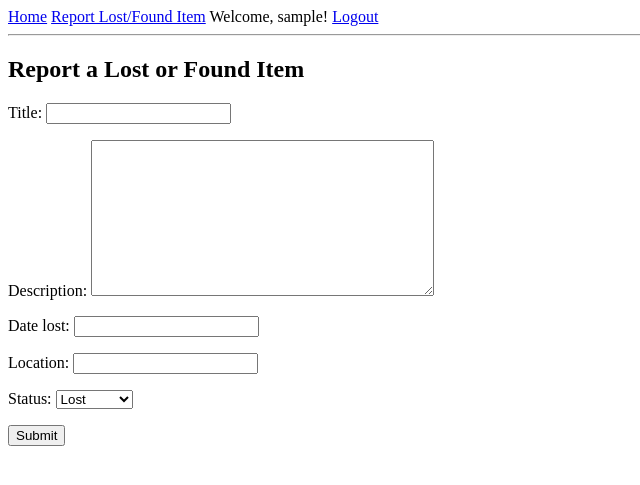
After one commit to msiao123/LostAndFoundSystem, a Django app: page /items/report/ in a window 1280 px wide. The commit adds this page. Shown: the top 485 px of the page, without its empty margins (0-640 px from the left). Run offline with Django 5.2, Linux system fonts and the light colour scheme; the visitor is signed in with stand-in values (Sample User, id 1).

Commit message:
second commit

```diff
--- a/LostAndFoundSystem/urls.py
+++ b/LostAndFoundSystem/urls.py
@@ -22,4 +22,5 @@ urlpatterns = [
     path('admin/', admin.site.urls),
     path('accounts/', include('users.urls')),
     path('', views.home, name='home'),  # 👈 homepage route
+    path('items/', include('items.urls')),
 ]
--- /dev/null
+++ b/items/forms.py
@@ -0,0 +1,9 @@
+# items/forms.py
+
+from django import forms
+from .models import LostItem
+
+class LostItemForm(forms.ModelForm):
+    class Meta:
+        model = LostItem
+        fields = ['title', 'description', 'date_lost', 'location', 'status']
--- /dev/null
+++ b/items/urls.py
@@ -0,0 +1,6 @@
+from django.urls import path
+from . import views
+
+urlpatterns = [
+    path('report/', views.report_lost_item, name='report_lost_item'),
+]
--- a/items/views.py
+++ b/items/views.py
@@ -1,3 +1,16 @@
-from django.shortcuts import render
+from django.shortcuts import render, redirect
+from django.contrib.auth.decorators import login_required
+from .forms import LostItemForm
 
-# Create your views here.
+@login_required
+def report_lost_item(request):
+    if request.method == 'POST':
+        form = LostItemForm(request.POST)
+        if form.is_valid():
+            lost_item = form.save(commit=False)
+            lost_item.user = request.user
+            lost_item.save()
+            return redirect('home')
+    else:
+        form = LostItemForm()
+    return render(request, 'items/report_lost_item.html', {'form': form})
--- a/templates/base.html
+++ b/templates/base.html
@@ -1,3 +1,4 @@
+<!-- base.html -->
 <!DOCTYPE html>
 <html>
 <head>
@@ -5,22 +6,21 @@
 </head>
 <body>
     <nav>
-        <a href="/">Home</a> |
-        <a href="/accounts/login/">Login</a> |
-        <a href="/accounts/register/">Register</a> |
-        <a href="/accounts/logout/">Logout</a>
+        <a href="{% url 'home' %}">Home</a>
+        <a href="{% url 'report_lost_item' %}">Report Lost/Found Item</a>
+
+        {% if user.is_authenticated %}
+            <span>Welcome, {{ user.username }}!</span>
+            <a href="{% url 'logout' %}">Logout</a>
+        {% else %}
+            <a href="{% url 'login' %}">Login</a>
+            <a href="{% url 'register' %}">Register</a>
+        {% endif %}
     </nav>
 
     <hr>
 
-    {% if messages %}
-        <ul>
-            {% for message in messages %}
-                <li>{{ message }}</li>
-            {% endfor %}
-        </ul>
-    {% endif %}
-
-    {% block content %}{% endblock %}
+    {% block content %}
+    {% endblock %}
 </body>
 </html>
--- /dev/null
+++ b/templates/items/report_lost_item.html
@@ -0,0 +1,9 @@
+{% extends "base.html" %}
+{% block content %}
+  <h2>Report a Lost or Found Item</h2>
+  <form method="POST">
+    {% csrf_token %}
+    {{ form.as_p }}
+    <button type="submit">Submit</button>
+  </form>
+{% endblock %}
```
